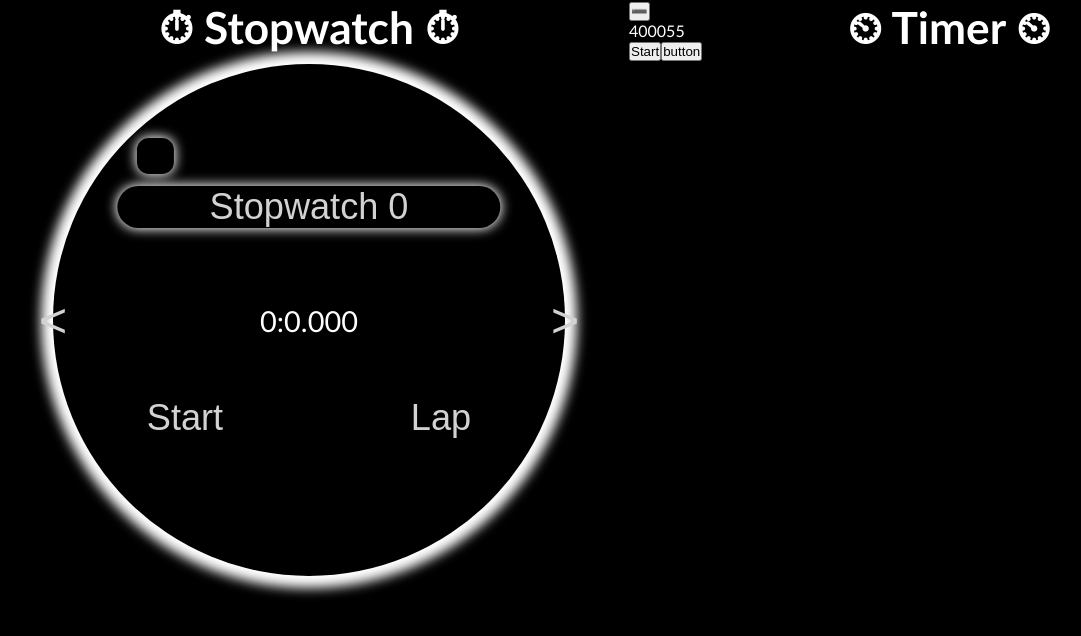
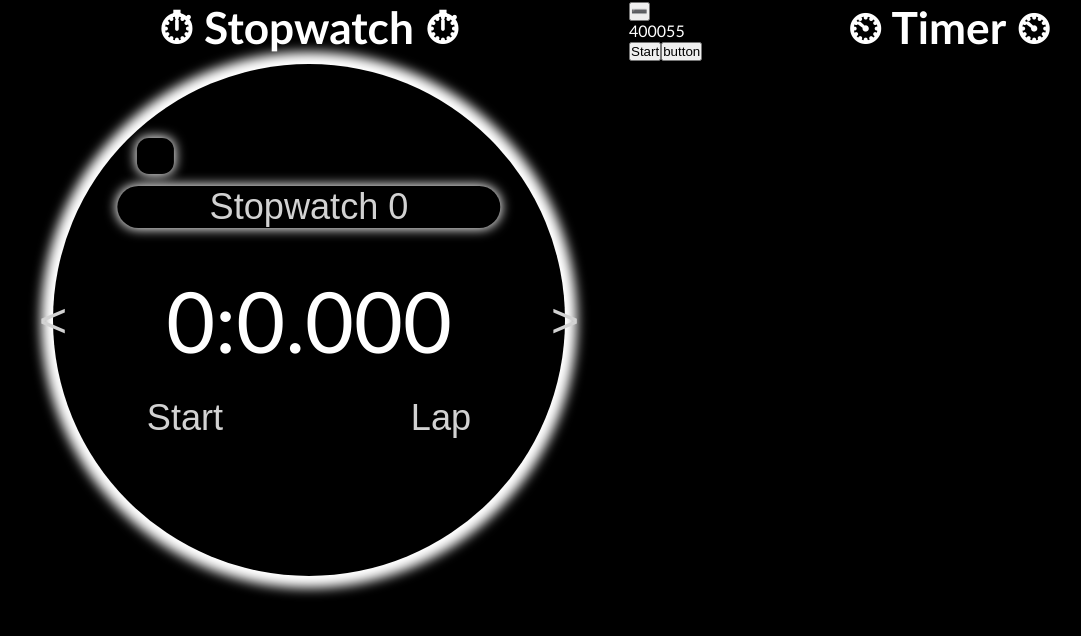
Before and after one commit to moefingers/react-timer-stopwatch-v2, a React (Vite) app: page / in a window 1280 px wide. Shown: the top 636 px of the page, without its empty margins (11-1092 px from the left). Built offline with nearby package versions, Linux system fonts and the light colour scheme.

Commit message:
changed font size on main part of stopwatch

```diff
--- a/src/App.css
+++ b/src/App.css
@@ -128,7 +128,7 @@ input:hover{
 /* stack using width to avoid exceeding height where 2x vw > vh
 Imagine a portrait phone more extreme/longer than 1:2..
 then width is the limiting factor*/
-@media screen and ( width < 50vh ) and (orientation:portrait){
+@media screen and ( width < 50vh ) and (orientation:portrait){ /*case 1*/
   .stopwatch-section, .timer-section {
     width: 100vw;
     height: 100vw;
@@ -179,7 +179,7 @@ Imagine a landscape phone more extreme/longer than 2:1*/
     height: 100vh;
   }
   :root {
-    --font-size-title: calc((0.0716 *100vh) - 1.57px);
+    --font-size-title: calc((0.0716 * 100vh) - 1.57px);
     --general-size-factor-px: (0.00188323 * 100vh);
   }
 }
@@ -329,6 +329,8 @@ Imagine a landscape phone more extreme/longer than 2:1*/
   transform: translate(-50%, -50%);
   left: 50%;
   top: 50%;
+
+  font-size: calc(var(--general-size-factor-px) * 70);
 }
 
 
```
